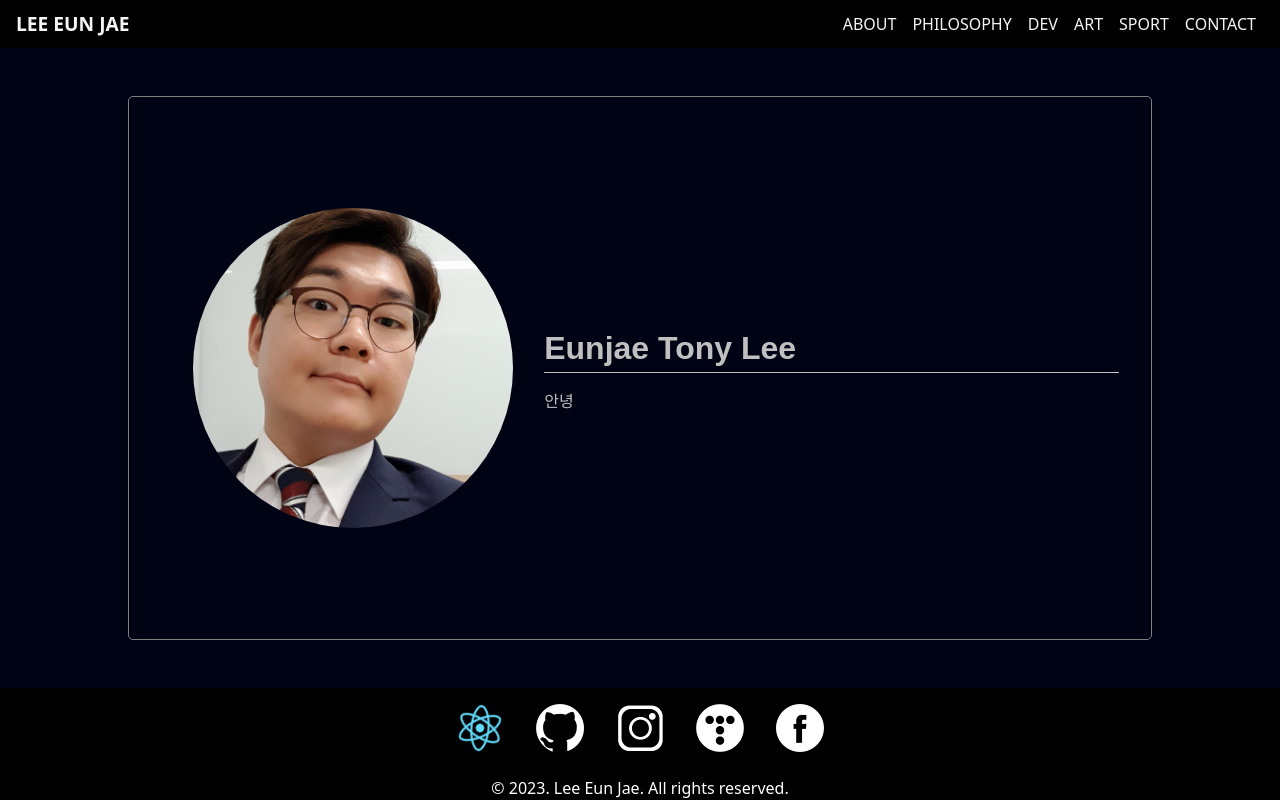
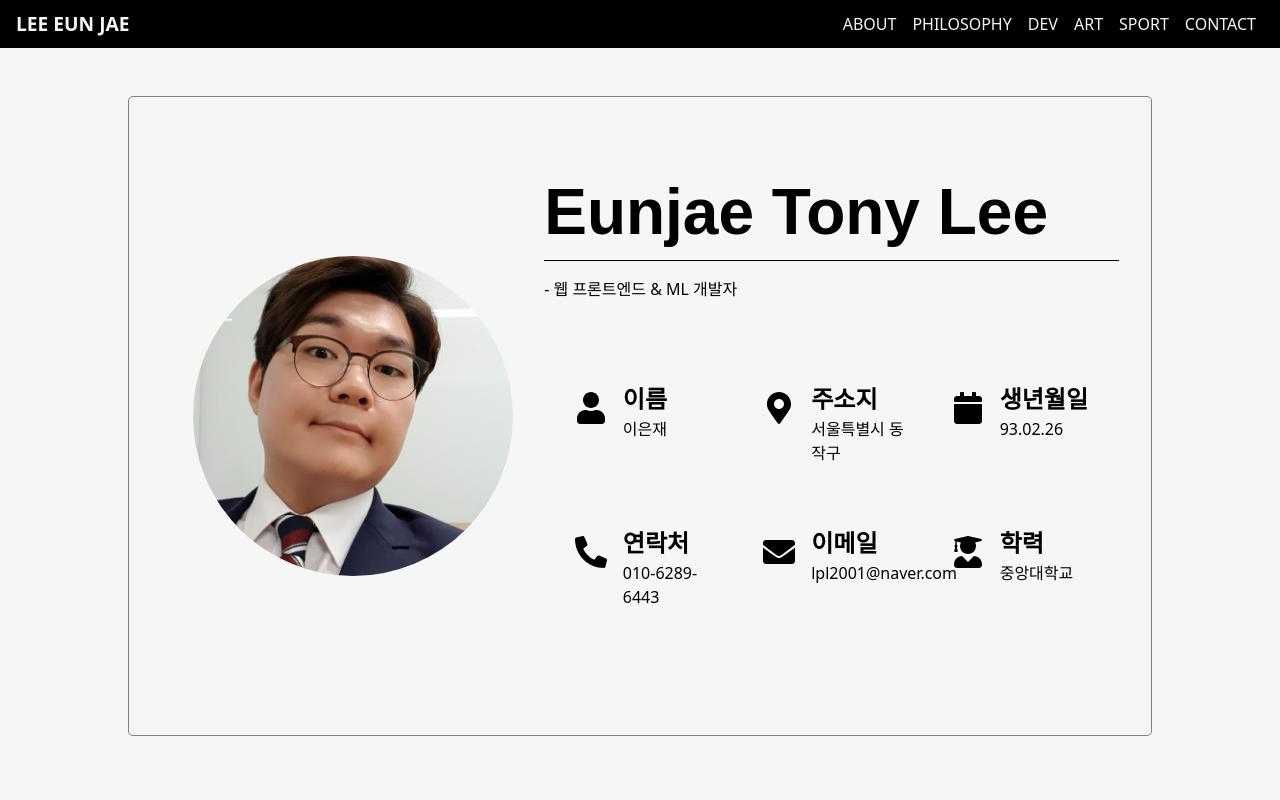
Before and after one commit to ej-rarus/blog, a React (Create React App) app: page / in a window 1280 px wide. Shown: the top 800 px of the page. Built offline with nearby package versions, Linux system fonts and the light colour scheme.

Commit message:
main minor commit

```diff
--- a/src/App.css
+++ b/src/App.css
@@ -94,15 +94,16 @@
 
 .Mainpage-wrapper{
   width: 100%;
+  height: 100vh;
   display: flex;
   justify-content: center;
   flex-direction: row;
-  background-color: rgb(0, 3, 20);
+  background-color: rgb(246, 246, 246);
 }
 
 .Main-card{
-  width: 80%;
-  height: 34rem;
+  width: 80vw;
+  height: 80vh;
   background-color: none;
   display: flex;
   justify-content: space-between;
@@ -110,7 +111,7 @@
   border-radius: 5px;
   margin: 3rem;
   padding: 2rem;
-  color:rgb(192, 192, 192);
+  color:rgb(0, 0, 0);
   animation: smoothAppear 1300ms;
 
 
@@ -145,8 +146,8 @@
 }
 
 .Main-card-img-mobile{
-  width: 8rem;
-  height: 8rem;
+  width: 6rem;
+  height: 6rem;
   border: none;
   border-radius: 70%;
   object-fit: cover;
@@ -165,9 +166,9 @@
   width: 100%;
   height: fit-content;
   text-align: left;
-  color:rgb(192, 192, 192);
+  color:rgb(0, 0, 0);
   font-family: 'Noto Sans KR', sans-serif;
-  font-size: xx-large;
+  font-size: 4rem;
   font-weight: 800;
   border-bottom: solid 0.01rem ;
 }
@@ -177,7 +178,7 @@
   height: fit-content;
   text-align: left;
   margin: 1rem;
-  color:rgb(192, 192, 192);
+  color:rgb(0, 0, 0);
   font-family: 'Noto Sans KR', sans-serif;
   font-size: 1.2rem;
   font-weight: 800;
@@ -192,6 +193,56 @@
 .Main-card-text-mobile{
   width: 100%;
 }
+.Main-card-badge-wrapper{
+  width: 100%;
+  height: 50%;
+  display: flex;
+  flex-direction: column;
+  justify-content: space-between;
+  margin-top: 5rem;
+}
+
+.Main-card-badge-shelf{
+  width: 100%;
+  height: 50%;
+  display: flex;
+  flex-direction: row;
+  justify-content: center;
+}
+
+.Main-card-badge{
+  width: 30%;
+  height: 100%;
+  display: flex;
+  flex-direction: row;
+  justify-content: center;
+  margin-left: 1rem;
+}
+
+.Badge-content{
+  width: 70%;
+  text-align: left;
+}
+
+.Badge-icon{
+  font-size: xx-large;
+}
+
+.Badge-title{
+  width: 100%;
+  font-size:x-large;
+  font-weight: 700;
+  padding-left: 1rem;
+}
+
+.Badge-text{
+  width: 100%;
+  padding-left: 1rem;
+
+}
+
+
+
 .Card-wrapper{
   width: 100%;
   display: flex;
--- a/src/pages/Mainpage.js
+++ b/src/pages/Mainpage.js
@@ -1,5 +1,8 @@
 /* eslint-disable */
 import { useMediaQuery } from 'react-responsive';
+import { FaMapMarkerAlt, FaUser, FaCalendar, FaPhoneAlt, FaEnvelope, FaUserGraduate } from "react-icons/fa";
+
+
 
 function Mainpage() {
     const isDesktopOrLaptop = useMediaQuery({
@@ -19,13 +22,63 @@ function Mainpage() {
                         </div>
                         <div className="Main-card-content">
                             <div className="Main-card-name">Eunjae Tony Lee</div>
-                            <div className="Main-card-text">안녕</div>
+                            <div className="Main-card-text"> - 웹 프론트엔드 & ML 개발자</div>
+                            <div className="Main-card-badge-wrapper">
+                                <div className='Main-card-badge-shelf'>
+                                    <div className='Main-card-badge'>
+                                        <div className='Badge-icon'><FaUser /></div>
+                                        <div className='Badge-content'>
+                                            <div className='Badge-title'>이름</div>
+                                            <div className='Badge-text'>이은재</div>
+                                        </div>
+                                    </div>
+                                    <div className='Main-card-badge'>
+                                        <div className='Badge-icon'><FaMapMarkerAlt /></div>
+                                        <div className='Badge-content'>
+                                            <div className='Badge-title'>주소지</div>
+                                            <div className='Badge-text'>서울특별시 동작구</div>
+                                        </div>
+                                    </div>
+                                    <div className='Main-card-badge'>
+                                        <div className='Badge-icon'><FaCalendar /></div>
+                                        <div className='Badge-content'>
+                                            <div className='Badge-title'>생년월일</div>
+                                            <div className='Badge-text'>93.02.26</div>
+                                        </div>
+                                    </div>                                </div>
+                                <div className='Main-card-badge-shelf'>
+                                    <div className='Main-card-badge'>
+                                        <div className='Badge-icon'><FaPhoneAlt /></div>
+                                        <div className='Badge-content'>
+                                            <div className='Badge-title'>연락처</div>
+                                            <div className='Badge-text'>010-6289-6443</div>
+                                        </div>
+                                    </div>
+                                    <div className='Main-card-badge'>
+                                        <div className='Badge-icon'><FaEnvelope /></div>
+                                        <div className='Badge-content'>
+                                            <div className='Badge-title'>이메일</div>
+                                            <div className='Badge-text'>lpl2001@naver.com</div>
+                                        </div>
+                                    </div>
+                                    <div className='Main-card-badge'>
+                                        <div className='Badge-icon'><FaUserGraduate /></div>
+                                        <div className='Badge-content'>
+                                            <div className='Badge-title'>학력</div>
+                                            <div className='Badge-text'>중앙대학교</div>
+                                        </div>
+                                    </div>
+                                </div>
+                            </div>
+
                         </div>
 
                     </div>
                 </div>
-            )}
-            {isTabletOrMobile && <div className="Mainpage-wrapper">
+            )
+            }
+            {
+                isTabletOrMobile && <div className="Mainpage-wrapper">
                     <div className="Main-card">
                         <div className="Main-card-img-container-mobile">
                             <img className="Main-card-img-mobile" src="img/main/profile.png">
@@ -34,14 +87,15 @@ function Mainpage() {
                         </div>
                         <div className="Main-card-content">
                             <div className="Main-card-name-mobile">Eunjae Tony Lee</div>
-                        <div className="Main-card-text-mobile">안녕</div>
+                            <div className="Main-card-text-mobile"> - 웹 프론트엔드 & ML 개발자</div>
                         </div>
 
                     </div>
-            </div>}
+                </div>
+            }
 
 
-        </div>
+        </div >
     )
 }
 
```
Lines whose indentation alone changed are shown as unchanged.
